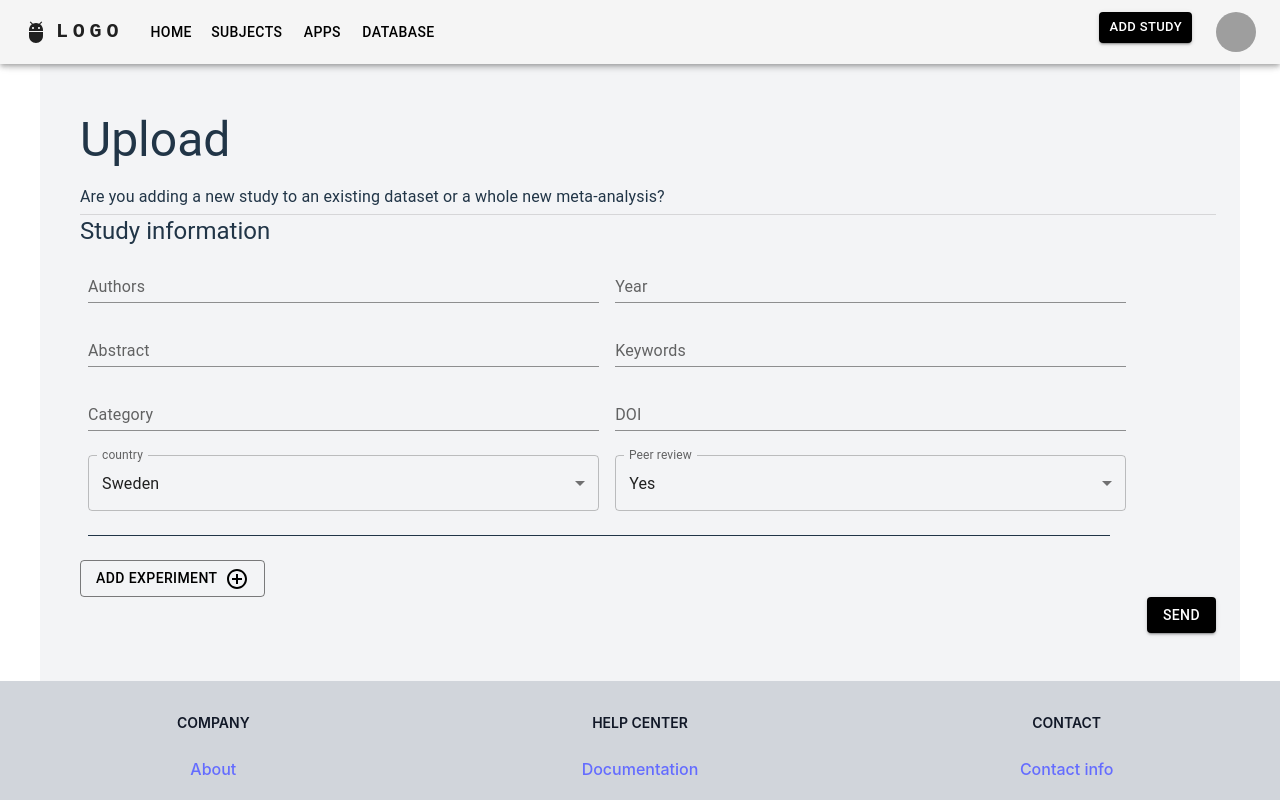
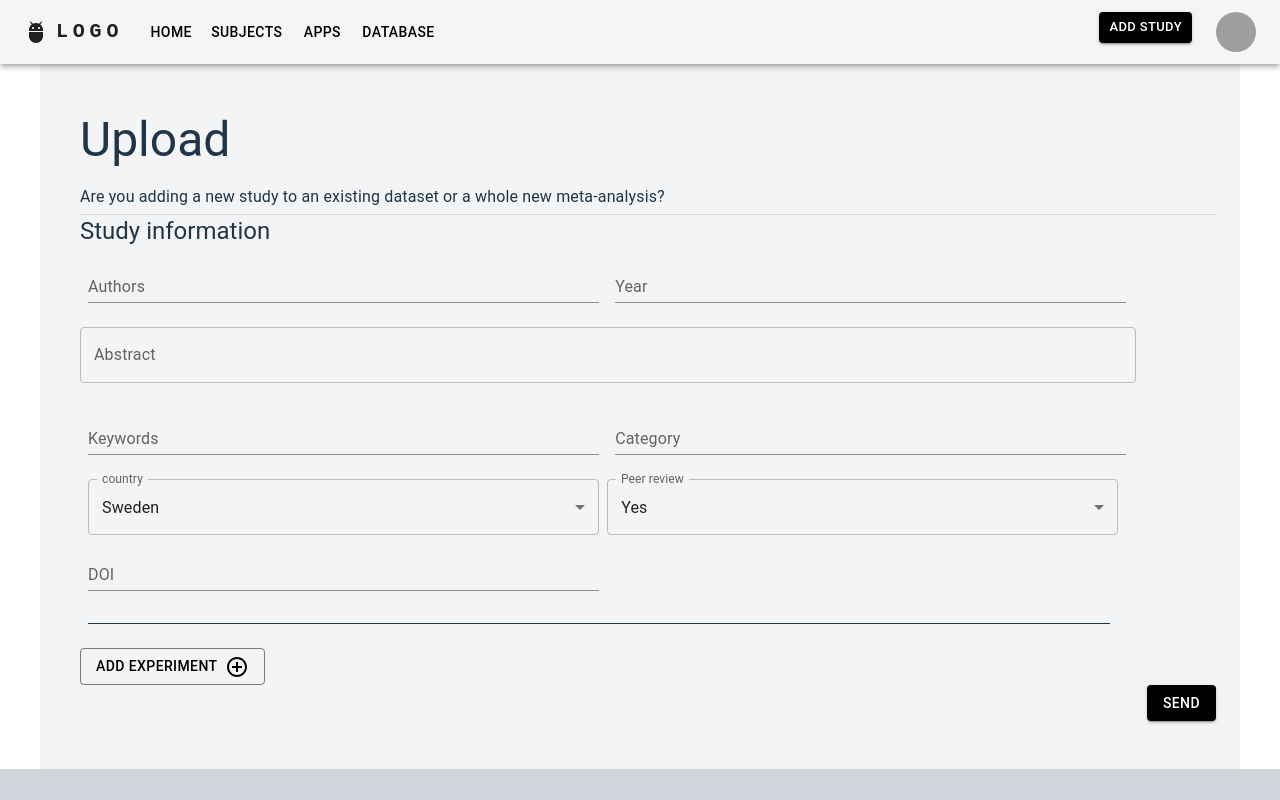
Before and after one commit to Mask1nen/2024-TDDD96-CAMA-BachelorsProject, a React (Vite) app in the folder cama_frontend/: page /Upload in a window 1280 px wide. Shown: the top 800 px of the page. Built offline with nearby package versions, Linux system fonts and the light colour scheme; grey boxes are pictures that could not be loaded.

Commit message:
460 fix: repaired the styling felix trashed

```diff
--- a/cama_frontend/src/pages/Upload/effect_form.tsx
+++ b/cama_frontend/src/pages/Upload/effect_form.tsx
@@ -29,7 +29,7 @@ const EffectForm: React.FC = () => {
         <AccordionDetails>
           <form onSubmit={handleSubmit}>
             {effectFields.map(field => (
-              <FormControl key={field.key} sx={{ width: field.type === 'option' ? '30%' : '23%', mt: 2, ml: 1 }} variant="standard">
+              <FormControl key={field.key} sx={{ width: field.type === 'option' ? '30%' : '23%', mt: 1, ml: 1 }} variant="standard">
                 {field.type === 'option' ? (
                   <TextField
                     id={"form" + field.key}
--- a/cama_frontend/src/pages/Upload/experimentFields.ts
+++ b/cama_frontend/src/pages/Upload/experimentFields.ts
@@ -7,8 +7,9 @@ export const experimentFields: ExperimentField[] = [
     { "name": "Number of the experiment", "key": "experiment_number", "type": "int", "desc": "Which experiment in the study was it" },
     { "name": "Risk of Bias (Cochrane)", "key": "rob", "type": "string", "desc": "Risk of bias assessment for randomized studies - final score for the entire study" },
     { "name": "School grade", "key": "grade", "type": "string", "desc": "State the grades (eg. K-12)" },
-    { "name": "Males", "key": "gender_1", "type": "percent", "desc": "Total number of males included in the study" },
-    { "name": "Females", "key": "gender_2", "type": "percent", "desc": "Total number of females included in the study" },
+    { "name": "Males", "key": "gender_1", "type": "int", "desc": "Total number of males included in the study" },
+    { "name": "Females", "key": "gender_2", "type": "int", "desc": "Total number of females included in the study" },
+    { "name": "Other (gender)", "key": "gender_3", "type": "int", "desc": "Total number of other/do not want to answer included in the study" },
     { "name": "Intensity of the sessions", "key": "intensity_n", "type": "int", "desc": "How long were each session in minutes?" },
     { "name": "Duration in weeks", "key": "duration_week", "type": "int", "desc": "How long was the intervention?" },
     { "name": "Frequency of sessions", "key": "frequency_n", "type": "int", "desc": "How many occasions did the intervention run?" },
--- a/cama_frontend/src/pages/Upload/experiment_form.tsx
+++ b/cama_frontend/src/pages/Upload/experiment_form.tsx
@@ -36,8 +36,8 @@ const ExperimentForm: React.FC = () => {
                 <AccordionDetails>
                     <form onSubmit={handleSubmit}>
                         {experimentFields.map(field => (
-                            <FormControl key={field.key} sx={{ width: "30%", mt: 0, ml: 1 }} variant="standard">
-                                <TextField
+                            <FormControl key={field.key} sx={{ width: "30%", mt: 1, ml: 1 }} variant="standard">
+								<TextField
                                     id={"form" + field.key}
                                     label={field.name}
                                     name={field.key}
--- a/cama_frontend/src/pages/Upload/study_form.tsx
+++ b/cama_frontend/src/pages/Upload/study_form.tsx
@@ -27,15 +27,9 @@ function Studyform() {
 				<Input value={inputs.authors || ""} name="authors" onChange={handleChange} id="formAuthors"/>
 			</FormControl>
 
-			<FormControl sx={{width:"45%", m: 1 }} variant="standard">
-				<InputLabel htmlFor="">Year</InputLabel>
-				<Input value={inputs.year||""} name="year" onChange={handleChange} id="formYear"/>
-			</FormControl>
+			<TextField sx={{width:"45%", m:1}} variant="standard" label="Year" value={inputs.year||""} name="year" onChange={handleChange} id="formYear"/>
 
-			<FormControl sx={{width:"45%", m: 1 }} variant="standard">
-				<InputLabel htmlFor="">Abstract</InputLabel>
-				<Input value={inputs.abstract||""} name="abstract" onChange={handleChange} id="formAbstract"/>
-			</FormControl>
+			<TextField label="Abstract" multiline sx={{width:"93%", my:2}} value={inputs.abstract||""} name="abstract" onChange={handleChange} id="formAbstract"/>
 
 			<FormControl sx={{width:"45%", m: 1 }} variant="standard">
 				<InputLabel htmlFor="">Keywords</InputLabel>
@@ -45,11 +39,6 @@ function Studyform() {
 			<FormControl sx={{width:"45%", m: 1 }} variant="standard">
 				<InputLabel htmlFor="">Category</InputLabel>
 				<Input value={inputs.category||""} name="category" onChange={handleChange} id="formCategory"/>
-			</FormControl>
-
-			<FormControl sx={{width:"45%", m: 1 }} variant="standard">
-				<InputLabel htmlFor="">DOI</InputLabel>
-				<Input value={inputs.DOI||""} name="DOI" onChange={handleChange} id="formDOI"/>
 			</FormControl>
 
 			<FormControl sx={{width:"45%", mt: 2, ml:1}} variant="standard">
@@ -70,7 +59,7 @@ function Studyform() {
 				</TextField>
 
 			</FormControl>
-			<FormControl sx={{width:"45%", mt: 2, ml: 2}} variant="standard">
+			<FormControl sx={{width:"45%", mt: 2, ml: 1}} variant="standard">
 				<TextField
 					id="formPeerReview"
 					label="Peer review"
@@ -89,6 +78,10 @@ function Studyform() {
 				</TextField>
 
 			</FormControl>
+			<FormControl sx={{width:"45%", m: 1 }} variant="standard">
+				<InputLabel htmlFor="">DOI</InputLabel>
+				<Input value={inputs.DOI||""} name="DOI" onChange={handleChange} id="formDOI"/>
+			</FormControl>
 
 
 		</form>
```
Also changed, not shown: cama_frontend/src/pages/Upload/UploadPage.tsx (line endings or trailing spaces).
